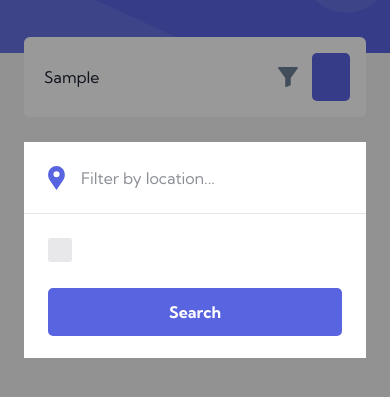
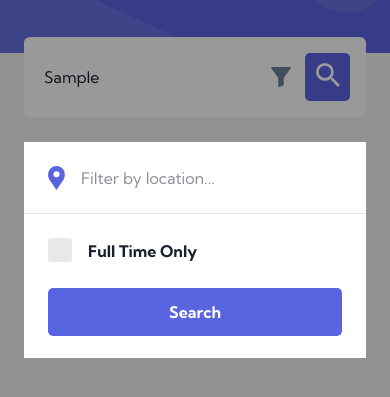
Before and after one commit to mariam-blanco/github-jobs-api-app, a website: page src/html/index.html in a window 390 px wide. Both pictures are taken after typing "Sample" into the empty fields and a click on the button 331 px from the left and 160 px from the top of the page. Shown: the part 83-480 px from the top of the page. Drawn offline with nearby package versions, Linux system fonts and the light colour scheme; files that its build step writes are made by us from their sources; no server answers; files whose address does not match are found by name.

Commit message:
Fix small button

```diff
--- a/src/html/partials/modal.html
+++ b/src/html/partials/modal.html
@@ -13,7 +13,7 @@
       <label class="checkbox-wrapper">
         <input class="js-modal-fullTime" name="jobType" type="checkbox" />
         <span class="checkmark"></span>
-        <span class="label"></span>
+        <span class="label">Full Time Only</span>
       </label>
       <div class="submit-btn">
         <button class="btn-search js-modal-submit-btn">Search</button>
--- a/src/html/partials/search-box.html
+++ b/src/html/partials/search-box.html
@@ -10,7 +10,9 @@
       />
       <img class="icon-filter" src="./images/mobile/icon-filter.svg" alt="Filter icon" />
       <button class="btn-search-sm js-btn-modal">
-        <img src="./images/desktop/icon-search.svg"  alt="Search icon" />
+        <svg width="24" height="24" xmlns="http://www.w3.org/2000/svg">
+          <path d="M17.112 15.059h-1.088l-.377-.377a8.814 8.814 0 002.15-5.784A8.898 8.898 0 008.898 0 8.898 8.898 0 000 8.898a8.898 8.898 0 008.898 8.899c2.211 0 4.23-.808 5.784-2.143l.377.377v1.081l6.845 6.832 2.04-2.04-6.832-6.845zm-8.214 0A6.16 6.16 0 118.9 2.737a6.16 6.16 0 010 12.322z" fill="#FFF" fill-rule="nonzero"/>
+        </svg>
       </button>
     </div>
     <div class="search-field location js-search-location">
--- a/src/styles/partials/components/_search-box.scss
+++ b/src/styles/partials/components/_search-box.scss
@@ -44,16 +44,24 @@
     flex: 1;
     border-right: solid 1px rgba($dark-grey, 0.2);
 
-    @media only screen and (max-width: 576px) { border-right: 0; }
+    @media only screen and (max-width: 576px) {
+      border-right: 0;
 
-    .icon-search {
-      @media only screen and (max-width: 576px) { display: none; }
+      .icon-search { display: none; }
+
+      input { width: 80%; }
     }
 
     .icon-filter {
       display: none;
 
       @media only screen and (max-width: 576px) { display: inline; }
+    }
+
+    .btn-search-sm {
+      @include btn-primary(48px);
+
+      @media only screen and (min-width: 576px) { display: none; }
     }
   }
 
@@ -73,16 +81,14 @@
     .btn-search {
       @include btn-primary(123px);
 
+
       @media only screen and (max-width: 900px) { width: 80px; }
-      //@media only screen and (max-width: 640px) {   }
+
     }
   }
 }
 
-.btn-search-sm {
-  @include btn-primary(48px);
-  @media only screen and (min-width: 576px) { display: none; }
-}
+
 
 .checkbox-wrapper {
   position: relative;
```
